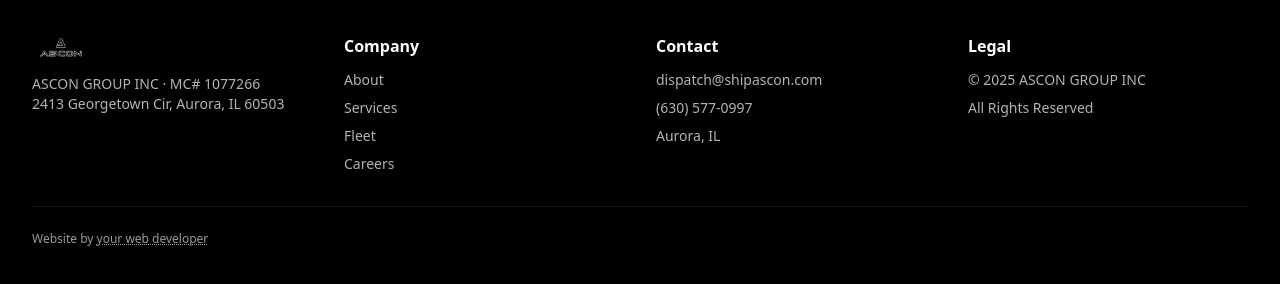
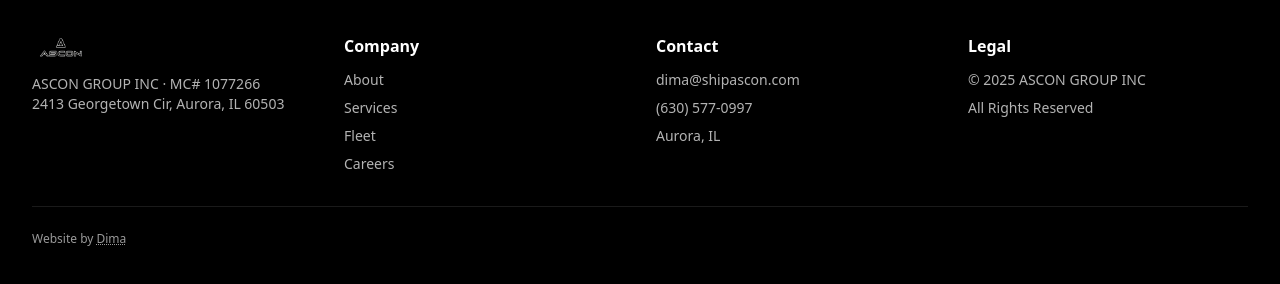
Before and after one commit to CojucariDumitru/ascon, a React (Vite) app in the folder ascon-site-pro-tailwind/: page / in a window 1280 px wide. Shown: the part 5144-5428 px from the top of the page. Built offline with nearby package versions, Linux system fonts and the light colour scheme.

Commit message:
changed contact email

```diff
--- a/ascon-site-pro-tailwind/src/App.jsx
+++ b/ascon-site-pro-tailwind/src/App.jsx
@@ -758,7 +758,7 @@ const Footer = () => (
           <ul className="mt-3 space-y-2 text-sm text-white/70">
             <li>
               <a href="mailto:dispatch@shipascon.com" className="hover:underline">
-                dispatch@shipascon.com
+                dima@shipascon.com
               </a>
             </li>
             <li>
@@ -778,7 +778,7 @@ const Footer = () => (
         </div>
       </div>
       <div className="mt-8 border-t border-white/10 pt-6 text-xs text-white/60">
-        Website by <a href="https://" className="underline decoration-dotted">your web developer</a>
+        Website by <a href="https://" className="underline decoration-dotted">Dima</a>
       </div>
     </Container>
   </footer>
@@ -806,7 +806,7 @@ export default function App() {
       "@type": "Organization",
       name: "ASCON GROUP INC",
       url: window.location.href,
-      email: "dispatch@shipascon.com",
+      email: "dima@shipascon.com",
       telephone: "+16305770997",
       address: {
         "@type": "PostalAddress",
```
